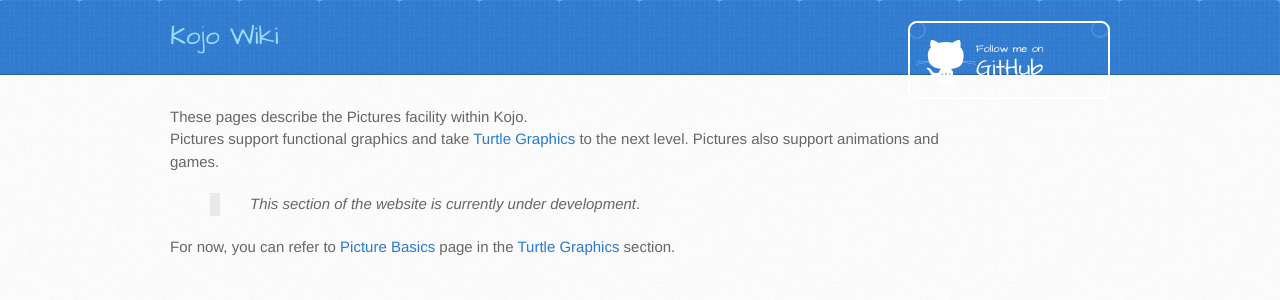
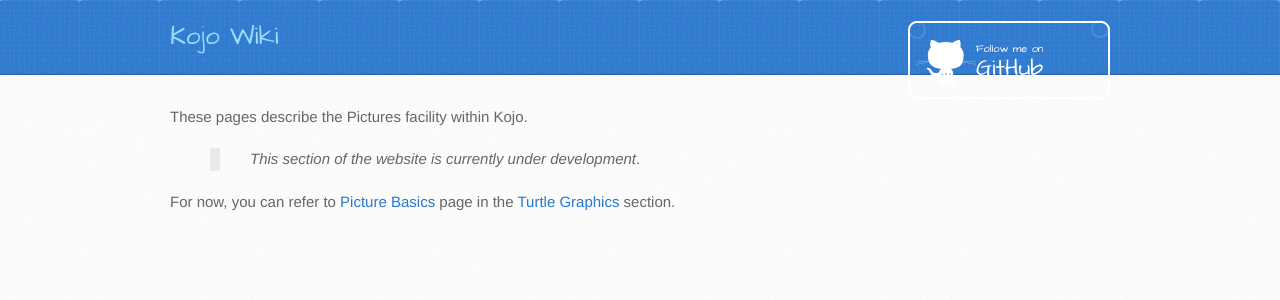
Before and after one commit to kojodoc/kojodoc.github.io, a Jekyll site: the page built from picture-index.md, in a window 1280 px wide. Shown: the top 300 px of the page. Built offline with Jekyll 4.4.1, drawn with Linux system fonts in a browser that asks for light colours; our own code applies the rules of GitHub Pages for plain Markdown files; the repository's description, which GitHub fills in, is left out.

Commit message:
Tweak Pictures index

```diff
--- a/picture-index.md
+++ b/picture-index.md
@@ -1,5 +1,4 @@
 These pages describe the Pictures facility within Kojo.
-Pictures support functional graphics and take [Turtle Graphics](turtle-index.html) to the next level. Pictures also support animations and games.
 
 > *This section of the website is currently under development*.
 
```
